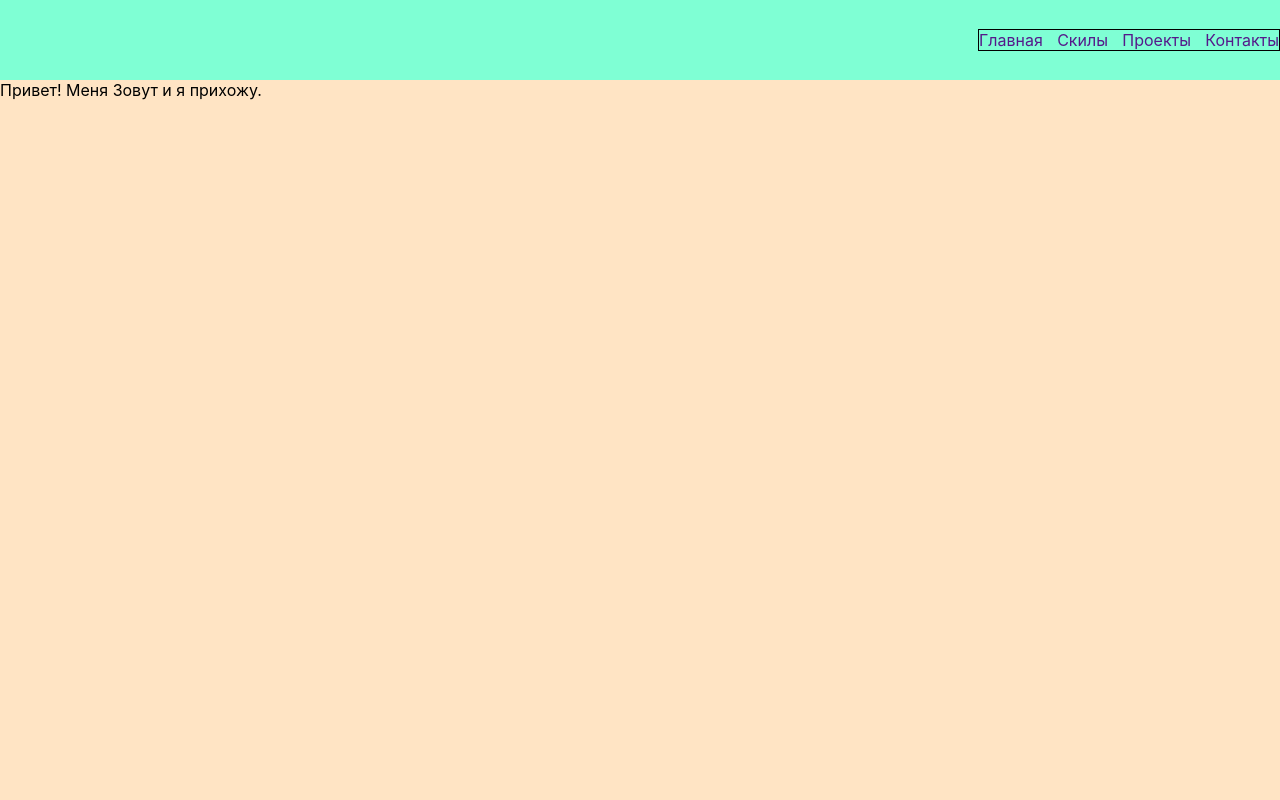
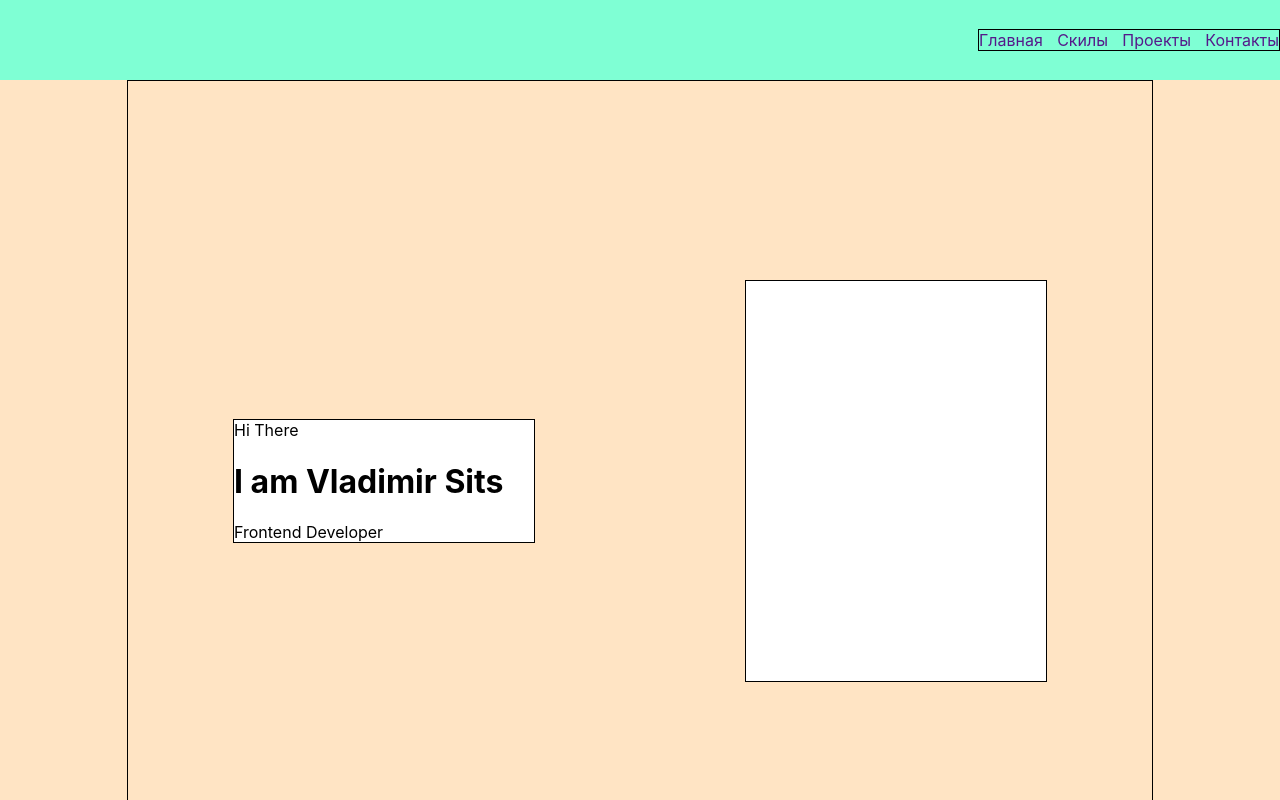
Before and after one commit to fabskrejt/portfolio, a React (Create React App) app: page / in a window 1280 px wide. Shown: the top 800 px of the page. Built offline with nearby package versions, Linux system fonts and the light colour scheme.

Commit message:
changed main component and css

```diff
--- a/src/main/Main.module.css
+++ b/src/main/Main.module.css
@@ -2,3 +2,25 @@
     background-color: bisque;
     height: 100vh;
 }
+.container{
+    width: 80%;
+    height: 100%;
+    border: 1px solid;
+    margin: 0 auto;
+    display: flex;
+    justify-content: space-around;
+    align-items: center;
+}
+
+.text{
+    width: 300px;
+    background-color: white;
+    border: 1px solid;
+
+}
+.img{
+    border: 1px solid;
+    width: 300px;
+    height: 400px;
+    background-color: white;
+}
--- a/src/main/Main.tsx
+++ b/src/main/Main.tsx
@@ -5,10 +5,14 @@
     return (
         <div className={styles.mainBlock}>
             <div className={styles.container}>
-                <div className={styles.textAboutNe}>
-                    Привет! Меня Зовут и я прихожу.
+                <div className={styles.text}>
+                <span>Hi There</span>
+                    <h1>I am Vladimir Sits</h1>
+                    <span>Frontend Developer</span>
                 </div>
-                <img src={''}/>
+                <div className={styles.img}>
+                    <img src={''}/>
+                </div>
             </div>
         </div>
     )
```
